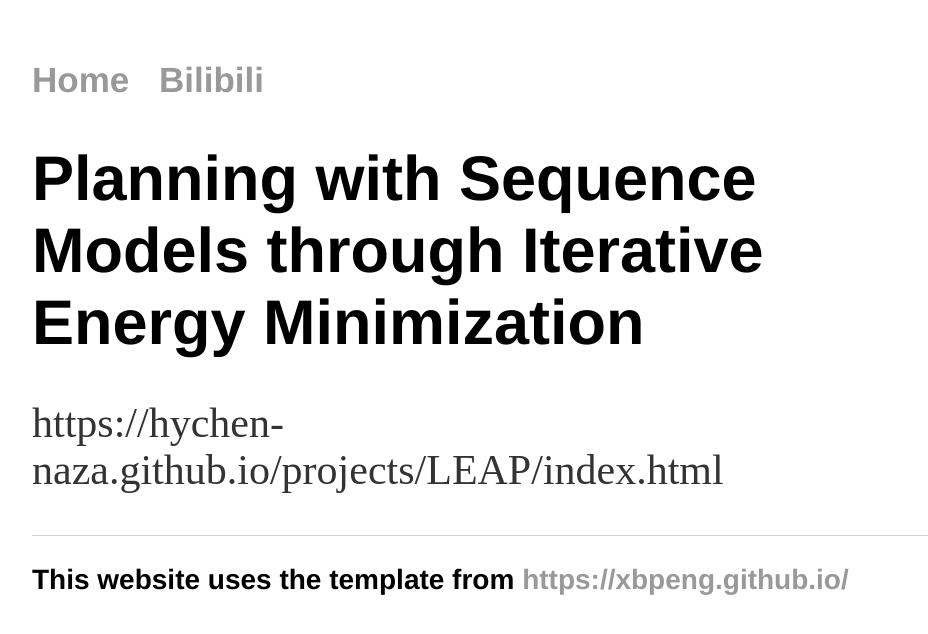
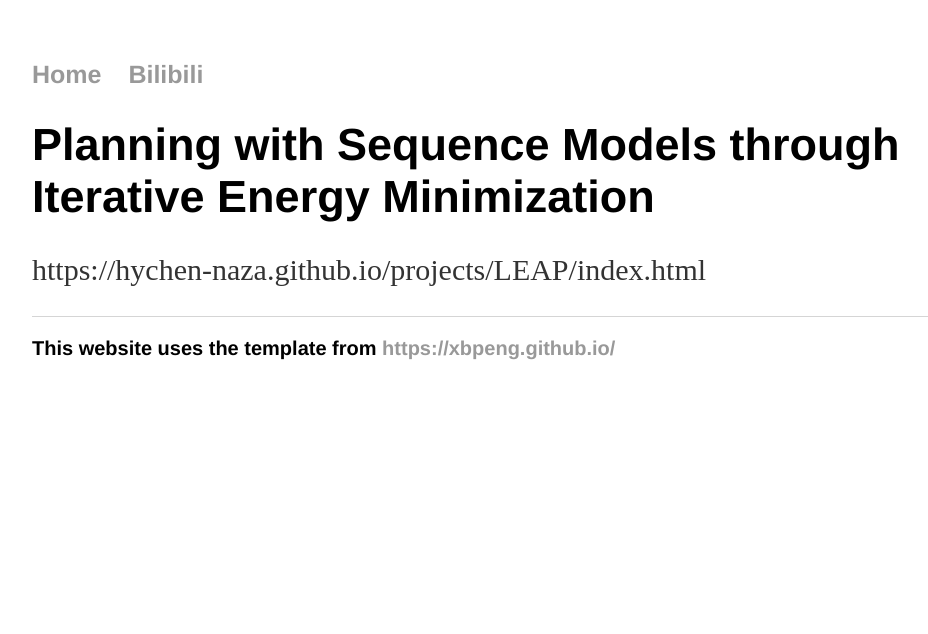
Before and after one commit to hychen-naza/hychen-naza.github.io, a Jekyll site: the page built from projects/LEAP/README.md, in a window 1280 px wide. Shown: the top 634 px of the page, without its empty margins (160-1088 px from the left). Built offline with Jekyll 4.4.1, drawn with Linux system fonts in a browser that asks for light colours; our own code applies the rules of GitHub Pages for plain Markdown files.

Commit message:
Update main.css

```diff
--- a/css/main.css
+++ b/css/main.css
@@ -1,7 +1,7 @@
 body {
     margin: 60px auto;
     width: 70%;
-    font-size: 35px;
+    font-size: 25px;
 }
 nav ul, footer ul {
     font-family:'Helvetica', 'Arial', 'Sans-Serif';
```
